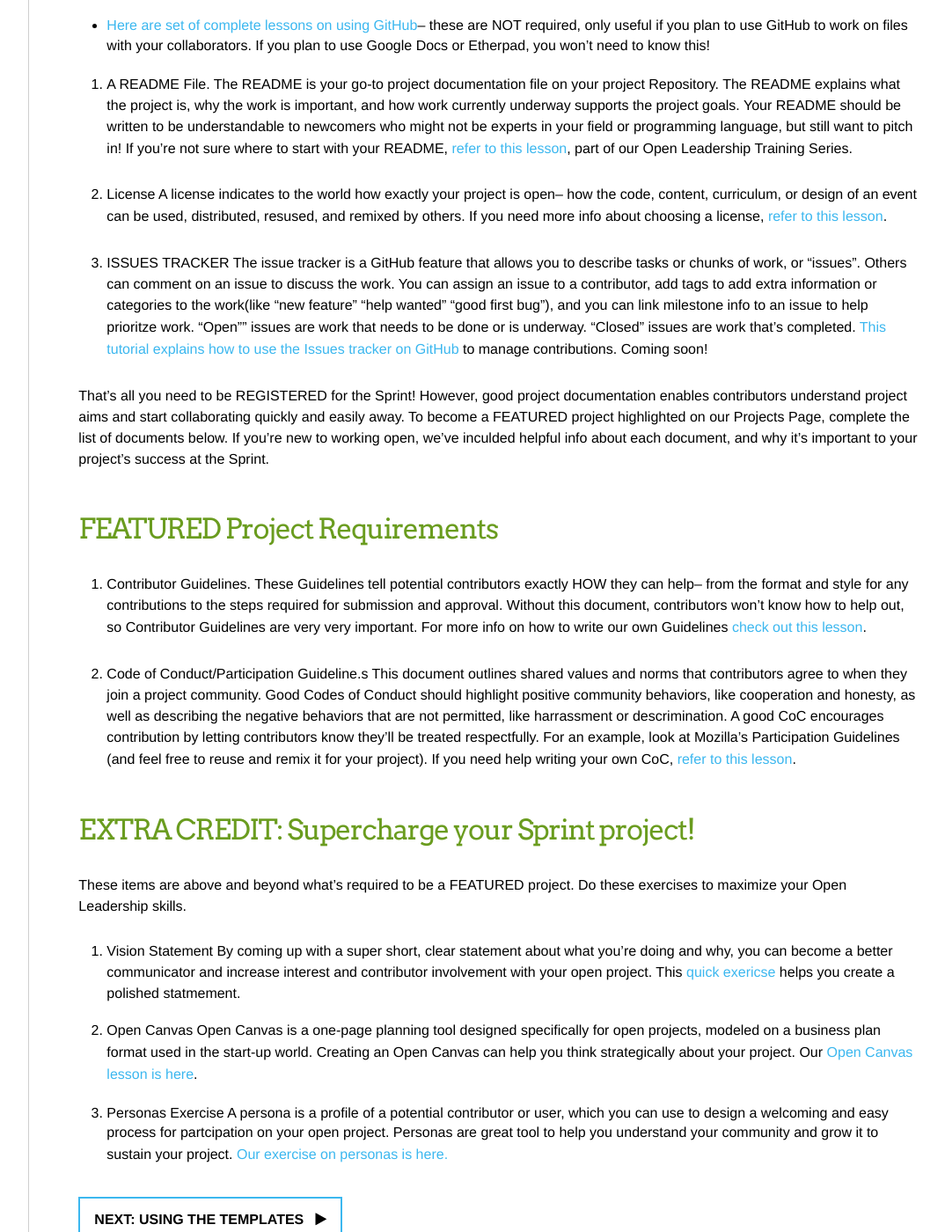
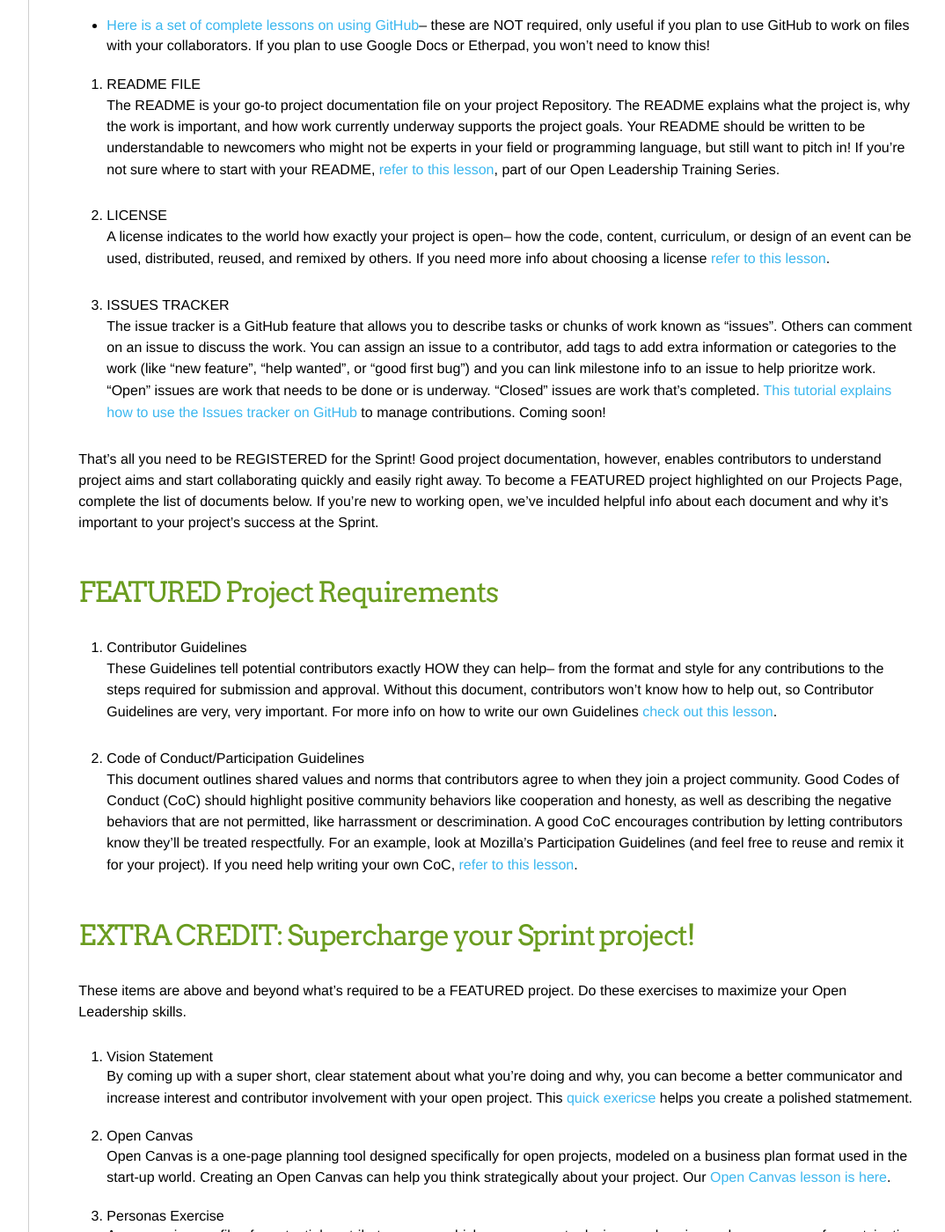
Before and after one commit to mozilla/global-sprint, a Jekyll site: the page built from _articles/project-lead/project-requirements.md, in a window 1280 px wide and 1400 px high, scrolled down 619 px. Shown: the whole window at 88% size, without its empty margins (180-1254 px from the left). Built offline with Jekyll 4.4.1, drawn with Linux system fonts in a browser that asks for light colours; comment, search, counter and statistics services are not loaded; a style sheet for code colours, icons or effects is not loaded; some of the changed text lies outside the part shown.

Commit message:
Formatting & grammar edits

```diff
--- a/_articles/project-lead/project-requirements.md
+++ b/_articles/project-lead/project-requirements.md
@@ -6,32 +6,32 @@ following: _articles/project-lead/templates.md
 Every Global Sprint project should be ready to encourage and accept contributions from a group of diverse, skilled and passionate people from around Mozilla’s Network.
 
 ### REGISTERED Project Requirements
-When you fill out a project application form, you'll receive a response with a link to a GitHub issue (which is page that will represent your project on the Global Sprint site). This is where you'll start documenting your project for the Sprint. The issue will contain a template for you to fill out with project information-- name, description... some very simple things! To complete your registration, you will also need:
+When you fill out a project application form, you'll receive a response with a link to a GitHub issue (which is a page that will represent your project on the Global Sprint site). This is where you'll start documenting your project for the Sprint. The issue will contain a template for you to fill out with project information-- name, description... some very simple things! To complete your registration, you will also need:
 
 1. A **GitHub repository for your project.**
 GitHub is an online, easy-to-use online platform for collaborative work and managing changes to code and content. **A repository is your collection of project files (code,content) on GitHub.** You DON'T need to be an expert in GitHub (or the version control software Git that powers it) to set up a repository, add project documentation, and create "issues" or chunks of work that participants can help with. If you are new to GitHub, refer to the tutorials below.
 
 * [This tutorial explains how to register for a GitHub account.]() coming soon!
 * [This tutorial explains how to create a project repository.]() coming soon!
-* [Here are set of complete lessons on using GitHub](https://mozilla.github.io/open-leadership-training-series/articles/get-your-project-online/introducing-github-for-collaborative-work-and-version-control/)-- these are NOT required, only useful if you plan to use GitHub to work on files with your collaborators. If you plan to use Google Docs or Etherpad, you won't need to know this!
+* [Here is a set of complete lessons on using GitHub](https://mozilla.github.io/open-leadership-training-series/articles/get-your-project-online/introducing-github-for-collaborative-work-and-version-control/)-- these are NOT required, only useful if you plan to use GitHub to work on files with your collaborators. If you plan to use Google Docs or Etherpad, you won't need to know this!
 
-2. **A README File.**
+2. **README FILE**
 The README is your go-to project documentation file on your project Repository. The README explains what the project is, why the work is important, and how work currently underway supports the project goals. Your README should be written to be understandable to newcomers who might not be experts in your field or programming language, but still want to pitch in! If you're not sure where to start with your README, [refer to this lesson](https://mozilla.github.io/open-leadership-training-series/articles/opening-your-project/write-a-great-project-readme/), part of our Open Leadership Training Series.
 
-3. **License**
-A license indicates to the world how exactly your project is open-- how the code, content, curriculum, or design of an event can be used, distributed, resused, and remixed by others. If you need more info about choosing a license, [refer to this lesson](https://mozilla.github.io/open-leadership-training-series/articles/get-your-project-online/sharing-your-work-in-the-open/).
+3. **LICENSE**
+A license indicates to the world how exactly your project is open-- how the code, content, curriculum, or design of an event can be used, distributed, reused, and remixed by others. If you need more info about choosing a license [refer to this lesson](https://mozilla.github.io/open-leadership-training-series/articles/get-your-project-online/sharing-your-work-in-the-open/).
 
 4. **ISSUES TRACKER**
-The issue tracker is a GitHub feature that allows you to describe tasks or chunks of work, or "issues". Others can comment on an issue to discuss the work. You can assign an issue to a contributor, add tags to add extra information or categories to the work(like "new feature" "help wanted" "good first bug"), and you can link milestone info to an issue to help prioritze work. "Open"" issues are work that needs to be done or is underway. "Closed" issues are work that's completed. [This tutorial explains how to use the Issues tracker on GitHub]() to manage contributions. Coming soon!
+The issue tracker is a GitHub feature that allows you to describe tasks or chunks of work known as "issues". Others can comment on an issue to discuss the work. You can assign an issue to a contributor, add tags to add extra information or categories to the work (like "new feature", "help wanted", or "good first bug") and you can link milestone info to an issue to help prioritze work. "Open" issues are work that needs to be done or is underway. "Closed" issues are work that's completed. [This tutorial explains how to use the Issues tracker on GitHub]() to manage contributions. Coming soon!
 
-That's all you need to be REGISTERED for the Sprint! However, **good project documentation** enables contributors understand project aims and start collaborating quickly and easily away. To become a FEATURED project highlighted on our Projects Page, complete the list of documents below. If you're new to working open, we've inculded helpful info about each document, and why it's important to your project's success at the Sprint.
+That's all you need to be REGISTERED for the Sprint! **Good project documentation**, however, enables contributors to understand project aims and start collaborating quickly and easily right away. To become a FEATURED project highlighted on our Projects Page, complete the list of documents below. If you're new to working open, we've inculded helpful info about each document and why it's important to your project's success at the Sprint.
 
 ### FEATURED Project Requirements
-1. **Contributor Guidelines.**
-These Guidelines tell potential contributors exactly HOW they can help-- from the format and style for any contributions to  the steps required for submission and approval. Without this document, contributors won't know how to help out, so Contributor Guidelines are **very very important.** For more info on how to write our own Guidelines [check out this lesson](https://mozilla.github.io/open-leadership-training-series/articles/building-communities-of-contributors/write-contributor-guidelines/).
+1. **Contributor Guidelines**
+These Guidelines tell potential contributors exactly HOW they can help-- from the format and style for any contributions to  the steps required for submission and approval. Without this document, contributors won't know how to help out, so Contributor Guidelines are **very, very important.** For more info on how to write our own Guidelines [check out this lesson](https://mozilla.github.io/open-leadership-training-series/articles/building-communities-of-contributors/write-contributor-guidelines/).
 
-2. **Code of Conduct/Participation Guideline.s**
-This document outlines shared values and norms that contributors agree to when they join a  project community. Good Codes of Conduct should highlight positive community behaviors, like cooperation and honesty, as well as describing the negative behaviors that are not permitted, like harrassment or descrimination. A good CoC encourages contribution by letting contributors know they'll be treated respectfully. For an example, look at Mozilla's Participation Guidelines (and feel free to reuse and remix it for your project). If you need help writing your own CoC, [refer to this lesson](https://mozilla.github.io/open-leadership-training-series/articles/building-communities-of-contributors/write-a-code-of-conduct/).
+2. **Code of Conduct/Participation Guidelines**
+This document outlines shared values and norms that contributors agree to when they join a  project community. Good Codes of Conduct (CoC) should highlight positive community behaviors like cooperation and honesty, as well as describing the negative behaviors that are not permitted, like harrassment or descrimination. A good CoC encourages contribution by letting contributors know they'll be treated respectfully. For an example, look at Mozilla's Participation Guidelines (and feel free to reuse and remix it for your project). If you need help writing your own CoC, [refer to this lesson](https://mozilla.github.io/open-leadership-training-series/articles/building-communities-of-contributors/write-a-code-of-conduct/).
 
 
 ### EXTRA CREDIT: Supercharge your Sprint project!
@@ -43,4 +43,4 @@ By coming up with a super short, clear statement about what you're doing and why
 2. Open Canvas
 Open Canvas is a one-page planning tool designed specifically for open projects, modeled on a business plan format used in the start-up world. Creating an Open Canvas can help you think strategically about your project. Our [Open Canvas lesson is here](https://mozilla.github.io/open-leadership-training-series/articles/opening-your-project/develop-an-open-project-strategy-with-open-canvas/).
 3. Personas Exercise
-A persona is a profile of a potential contributor or user, which you can use to design a welcoming and easy process for partcipation on your open project. Personas are great tool to help you understand your community and grow it to sustain your project. [Our exercise on personas is here.](https://mozilla.github.io/open-leadership-training-series/articles/building-communities-of-contributors/bring-on-contributors-using-personas-and-pathways/)
+A persona is a profile of a potential contributor or user which you can use to design a welcoming and easy process for partcipation on your open project. Personas are a great tool to help you understand your community and grow it to sustain your project. [Our exercise on personas is here.](https://mozilla.github.io/open-leadership-training-series/articles/building-communities-of-contributors/bring-on-contributors-using-personas-and-pathways/)
```
